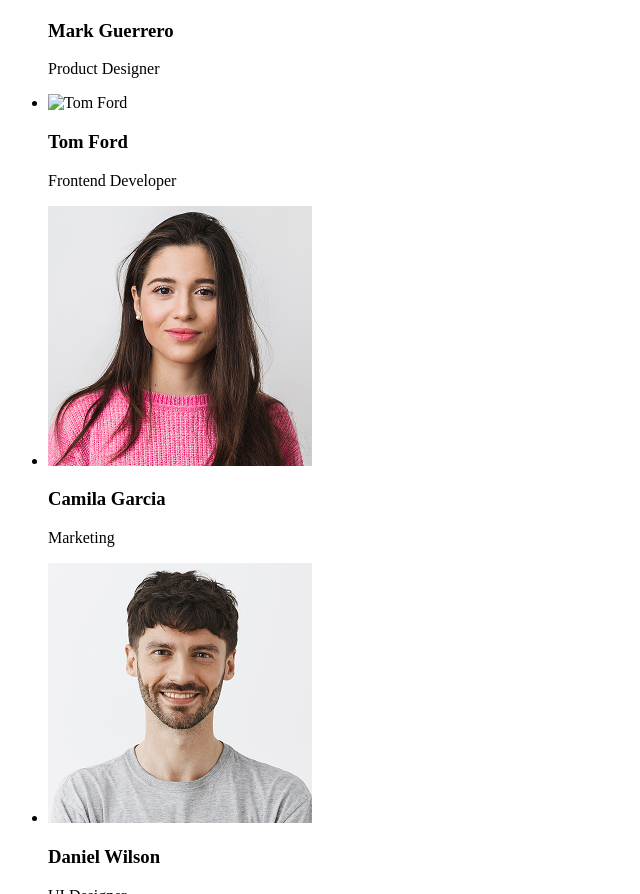
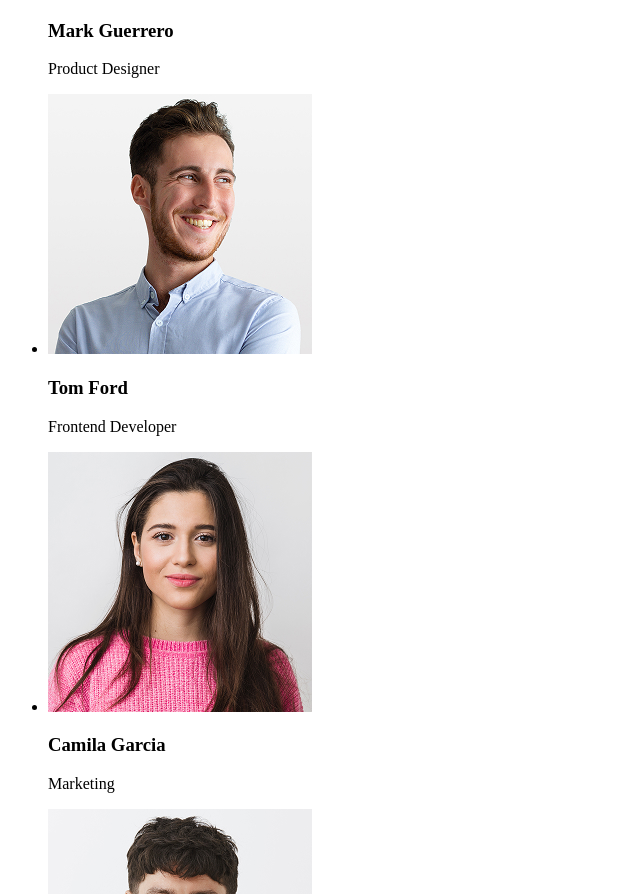
Before and after one commit to SophieM09/goit-markup-hw-01, a plain HTML site: page index.html in a window 1280 px wide. Shown: the part 921-1815 px from the top of the page, without its empty margins (0-640 px from the left). Drawn offline with Linux system fonts and the light colour scheme.

Commit message:
smallfix

```diff
--- a/index.html
+++ b/index.html
@@ -68,7 +68,7 @@
                    <p>Product Designer</p>
                 </li>
                 <li>
-                   <img src="./images/" alt="Tom Ford" width="264" height="260" />
+                   <img src="./images/tom.jpg" alt="Tom Ford" width="264" height="260" />
                    <h3>Tom Ford</h3>
                    <p>Frontend Developer</p>
                 </li>
```
